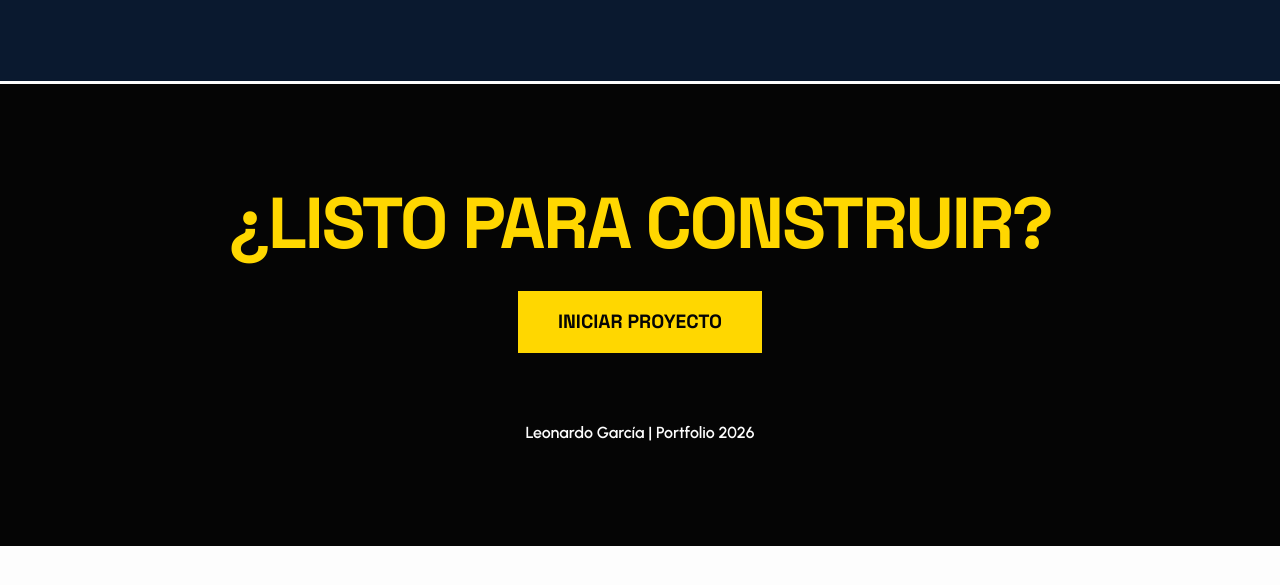
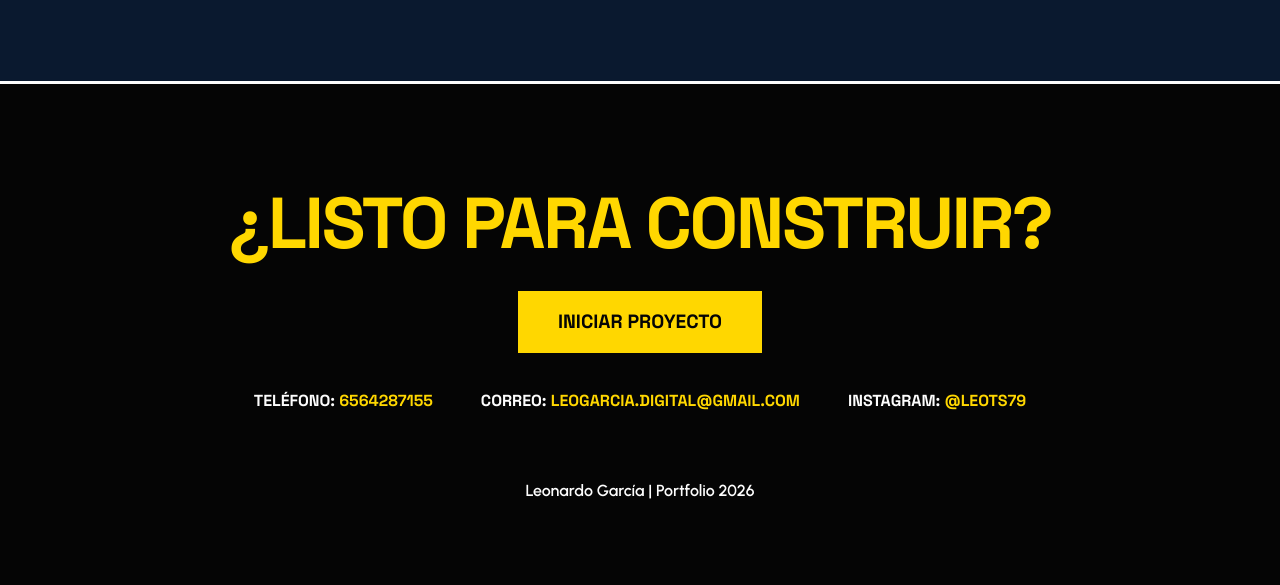
Before and after one commit to leots79/Portafolio-2026, a plain HTML site: page index.html in a window 1280 px wide. Shown: the part 7285-7870 px from the top of the page. Before the commit the page ends 7831 px from the top, so only its background shows below. Drawn offline with Linux system fonts and the light colour scheme.

Commit message:
feat: update footer contact links to WhatsApp, phone, email, and Instagram

```diff
--- a/css/styles.css
+++ b/css/styles.css
@@ -625,6 +625,29 @@ ul {
     margin: 0 auto 3rem auto;
 }
 
+.footer-details {
+    display: flex;
+    flex-direction: column;
+    gap: 1rem;
+    align-items: center;
+    justify-content: center;
+    font-family: var(--font-heading);
+    text-transform: uppercase;
+    font-weight: 700;
+    margin-top: 2rem;
+}
+
+@media (min-width: 768px) {
+    .footer-details {
+        flex-direction: row;
+        gap: 3rem;
+    }
+}
+
+.contact-item a:hover {
+    text-decoration: underline;
+}
+
 /* ==========================================================================
    Animations
    ========================================================================== */
--- a/index.html
+++ b/index.html
@@ -379,8 +379,21 @@
             <h2 class="footer-title">¿Listo para construir?</h2>
 
             <div class="footer-contact">
-                <a href="mailto:contacto@ejemplo.com" class="brutalist-btn primary">INICIAR PROYECTO</a>
+                <a href="https://wa.me/5216564287155" target="_blank" rel="noopener noreferrer" class="brutalist-btn primary">INICIAR PROYECTO</a>
             </div>
+
+            <div class="footer-details">
+                <div class="contact-item">
+                    <span>TELÉFONO:</span> <a href="tel:6564287155" class="accent-gold">6564287155</a>
+                </div>
+                <div class="contact-item">
+                    <span>CORREO:</span> <a href="mailto:leogarcia.digital@gmail.com" class="accent-gold">leogarcia.digital@gmail.com</a>
+                </div>
+                <div class="contact-item">
+                    <span>INSTAGRAM:</span> <a href="https://instagram.com/leots79" target="_blank" rel="noopener noreferrer" class="accent-gold">@leots79</a>
+                </div>
+            </div>
+
             <div class="footer-bottom mt-6">
                 <p><strong>Leonardo García | Portfolio 2026</strong></p>
             </div>
```
